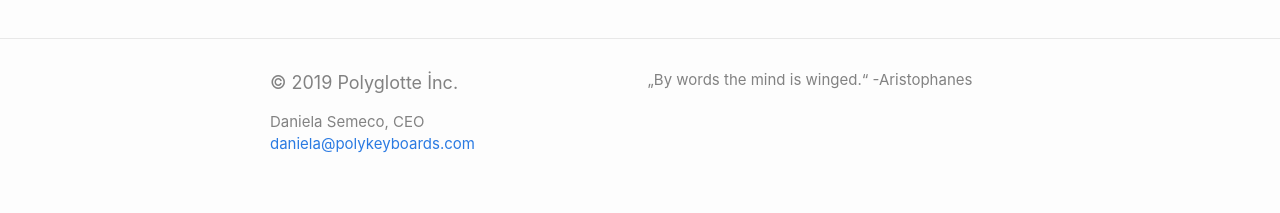
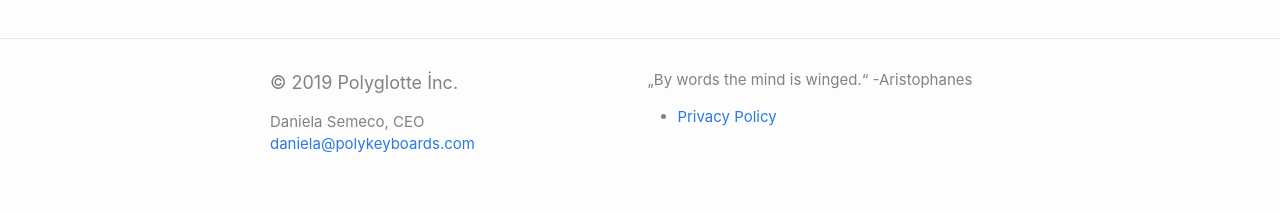
Before and after one commit to polyglotte-inc/polyglotte-inc.github.io, a Jekyll site: the page built from index.md, in a window 1280 px wide. Shown: the part 1323-1536 px from the top of the page. Built offline with Jekyll 4.4.1, drawn with Linux system fonts in a browser that asks for light colours; our own code applies the rules of GitHub Pages for plain Markdown files.

Commit message:
Update footer.html

```diff
--- a/_includes/footer.html
+++ b/_includes/footer.html
@@ -20,6 +20,14 @@
 
       <div class="footer-col one-half">
         <p>{{- site.description | escape -}}</p>
+        <ul>
+          {%- for path in page_paths -%}
+            {%- assign my_page = site.pages | where: "path", path | first -%}
+            {%- if my_page.showtop -%}
+            <li><a class="page-link" href="{{ my_page.url | relative_url }}">{{ my_page.title | escape }}</a></li>
+            {%- endif -%}
+          {%- endfor -%}
+        </ul>
       </div>
 
       <div class="social-links">
```
